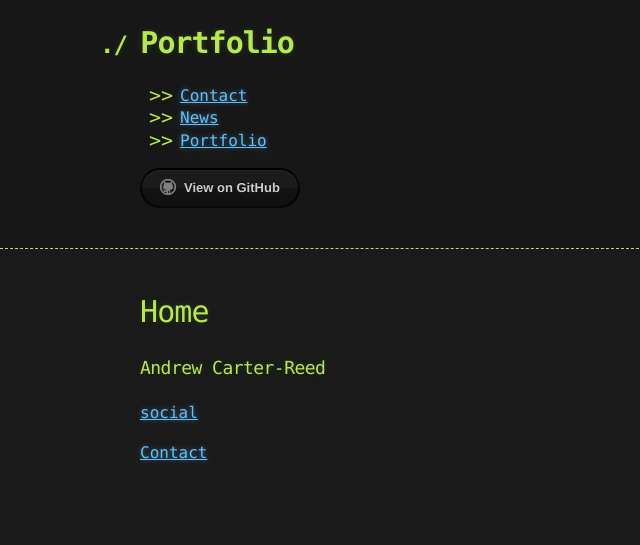
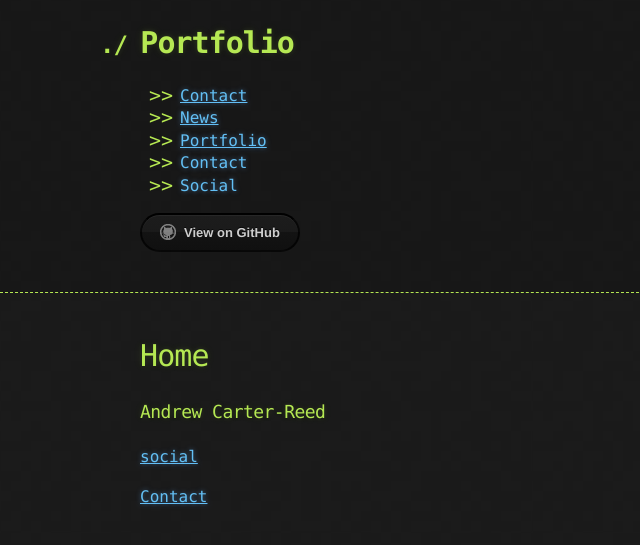
Before and after one commit to OFGAMINGXV/Portfolio, a Jekyll site: the page built from index.md, in a window 1280 px wide. Shown: the top 545 px of the page, without its empty margins (0-640 px from the left). Built offline with Jekyll 4.4.1, drawn with Linux system fonts in a browser that asks for light colours; our own code applies the rules of GitHub Pages for plain Markdown files; the repository's description, which GitHub fills in, is left out.

Commit message:
Update nav.html

```diff
--- a/_includes/nav.html
+++ b/_includes/nav.html
@@ -8,4 +8,10 @@
 <li>
 <a href="Portfolio.html">Portfolio</a>
 </li>
+<li>
+  <a herf="contact.html">Contact</a>
+</li>
+<li>
+  <a herf="social.html">Social</a>
+</li>
 </ul>
```
